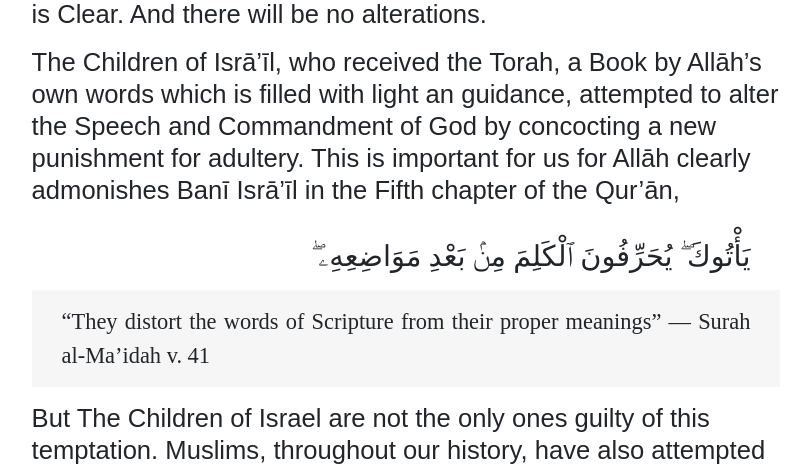
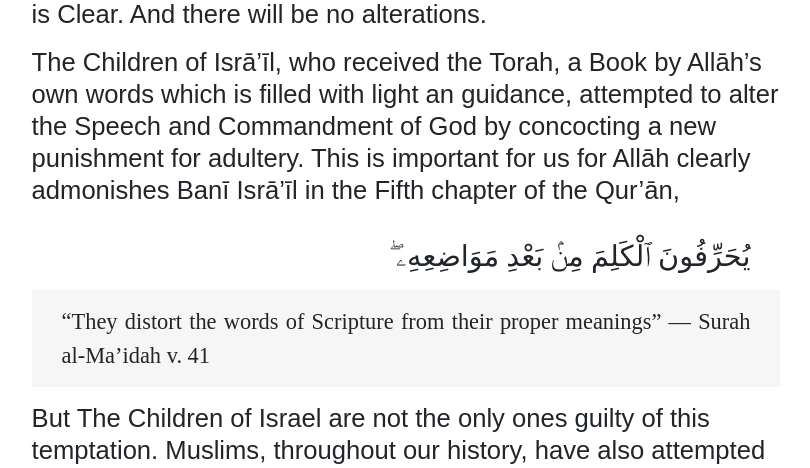
Before and after one commit to marcmanley/imammarc.com, a PHP site: page /pages/articles/meaning-and-terminology-in-the-quran-1.php in a window 1280 px wide. Shown: the part 1506-1974 px from the top of the page, without its empty margins (234-1044 px from the left). Run offline with PHP 8.4, Linux system fonts and the light colour scheme; data that the repository does not hold is empty; some libraries are stand-ins or nearby versions; some web fonts are replaced.

Commit message:
updating new article spelling issue

```diff
--- a/pages/articles/meaning-and-terminology-in-the-quran-1.php
+++ b/pages/articles/meaning-and-terminology-in-the-quran-1.php
@@ -36,7 +36,7 @@
 
     <p class="pages">The Children of Isrā’īl, who received the Torah, a Book by Allāh’s own words which is filled with light an guidance, attempted to alter the Speech and Commandment of God by concocting a new punishment for adultery. This is important for us for Allāh clearly admonishes Banī Isrā’īl in the Fifth chapter of the Qur’ān,</p>
 
-    <blockquote class="arabic-normal">يَأْتُوكَ ۖ يُحَرِّفُونَ ٱلْكَلِمَ مِنۢ بَعْدِ مَوَاضِعِهِۦ ۖ
+    <blockquote class="arabic-normal">يُحَرِّفُونَ ٱلْكَلِمَ مِنۢ بَعْدِ مَوَاضِعِهِۦ ۖ
 </blockquote>
   <blockquote class="clementine-quote">“They distort the words of Scripture from their proper meanings” &mdash; Surah al-Ma’idah v. 41
 </blockquote>
```
